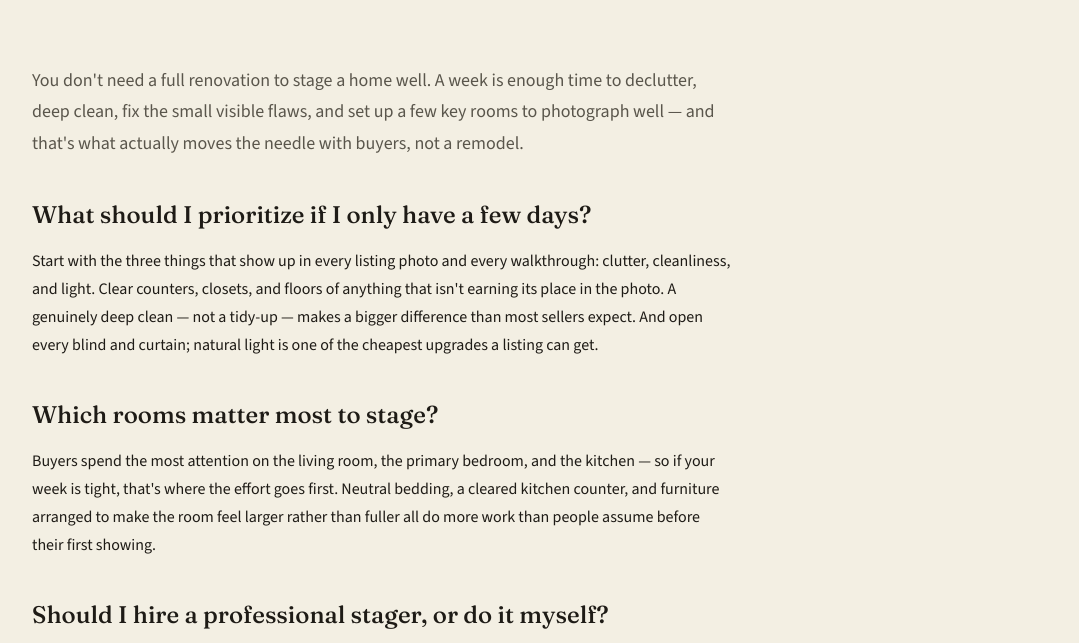
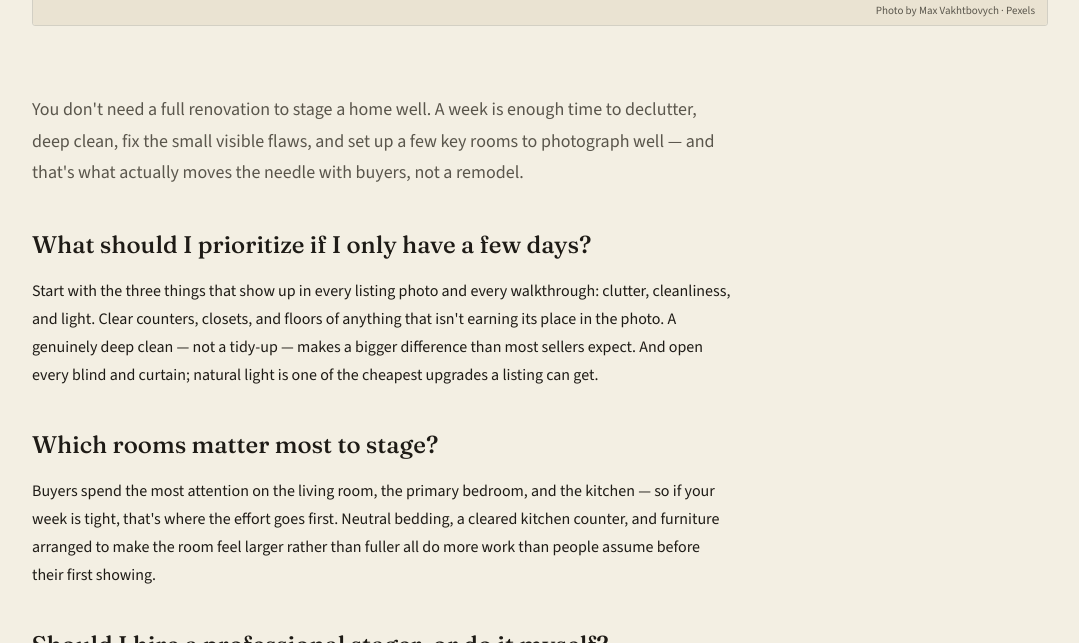
Before and after one commit to nathanielmorales7/deedanddoor, a Jekyll site: the page journal-staging-a-home.html, which Jekyll copies as it is, in a window 1280 px wide and 900 px high, scrolled down 390 px, cut to the strip 257-900 px from the top of the window. Shown: the whole strip, without its empty margins (100-1179 px from the left). Built offline with Jekyll 4.4.1, drawn with Linux system fonts in a browser that asks for light colours.

Commit message:
Add photo credit to article hero image
Added photo credit for the hero image in the article.

```diff
--- a/journal-staging-a-home.html
+++ b/journal-staging-a-home.html
@@ -75,7 +75,7 @@
       <div class="tag">Journal · Seller Tips</div>
       <h1>Staging a home in under a week</h1>
       <div class="article-meta">Jul 11, 2026 · 4 min read</div>
-        <div class="article-hero-img"><img src="https://images.pexels.com/photos/7018402/pexels-photo-7018402.jpeg?auto=compress&cs=tinysrgb&w=1600" alt="Staged, contemporary living room with cozy sofa" loading="lazy"></div>
+        <div class="article-hero-img"><img src="https://images.pexels.com/photos/7018402/pexels-photo-7018402.jpeg?auto=compress&cs=tinysrgb&w=1600" alt="Staged, contemporary living room with cozy sofa" loading="lazy"><div class="article-hero-credit">Photo by <a href="https://www.pexels.com/photo/contemporary-living-room-with-cozy-sofa-and-tv-set-7018402/" target="_blank" rel="noopener">Max Vakhtbovych</a> · Pexels</div></div>
     </div>
   </section>
 
```
